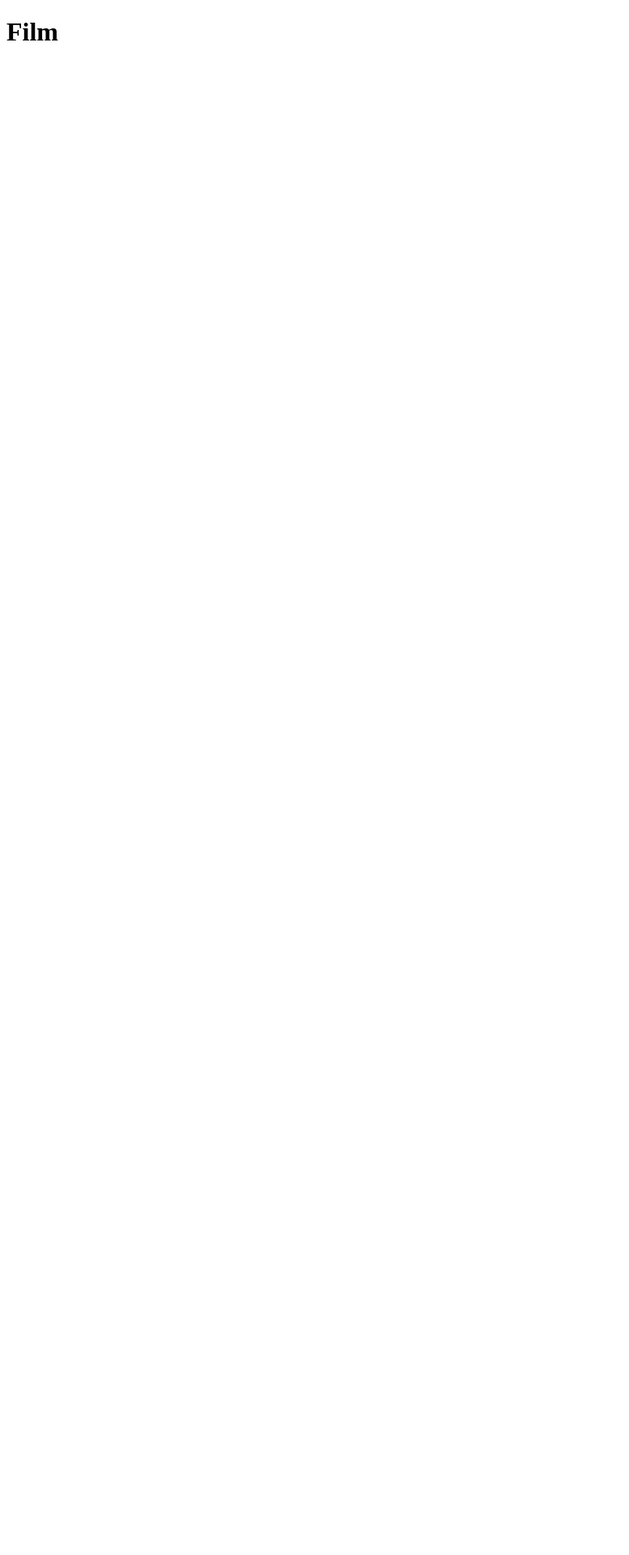
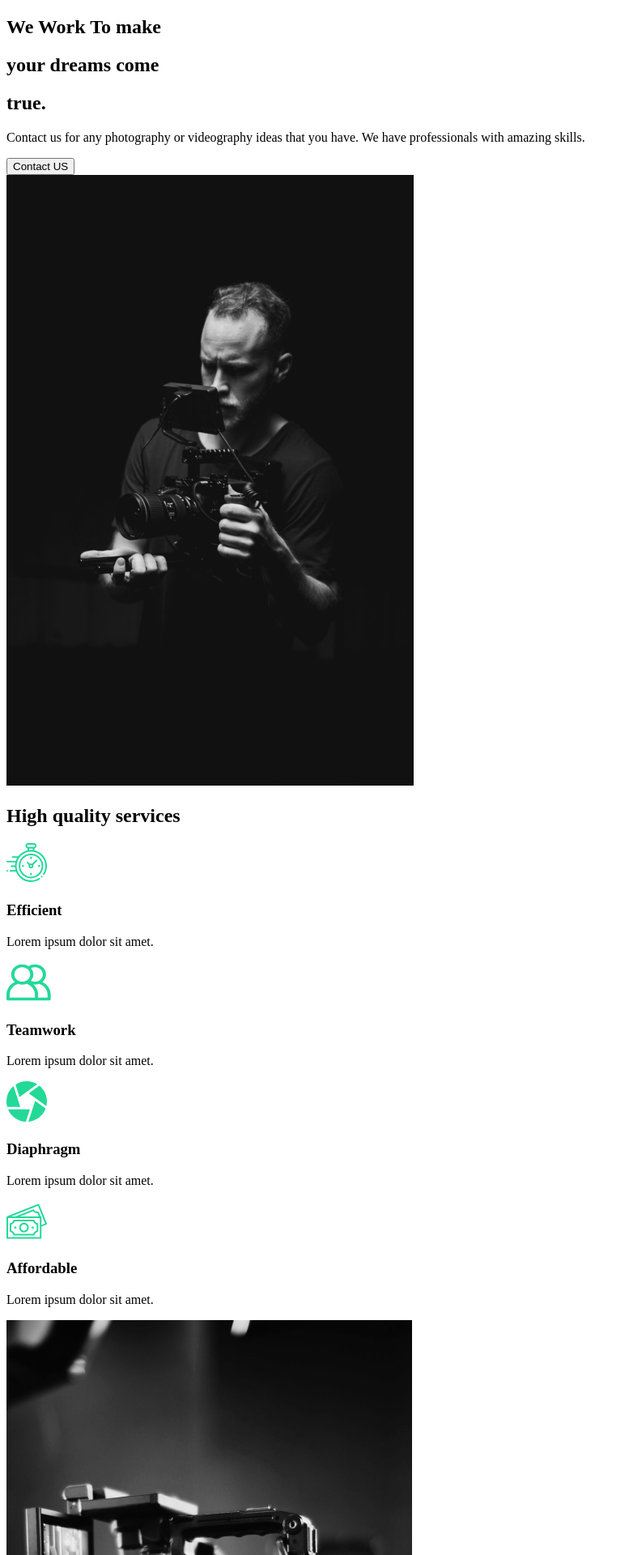
Before and after one commit to qretsar/capture, a React (Create React App) app: page / in a window 1280 px wide. Shown: the top 1920 px of the page at 81% size, without its empty margins (0-777 px from the left). Before the commit the page ends 800 px from the top, so only its background shows below. Built offline with nearby package versions, Linux system fonts and the light colour scheme.

Commit message:
Services Section added

```diff
--- a/src/App.js
+++ b/src/App.js
@@ -1,7 +1,8 @@
+import AboutUs from "./pages/AboutUs";
 function App() {
   return (
     <div className="App">
-      <h1>Film</h1>
+      <AboutUs />{" "}
     </div>
   );
 }
--- /dev/null
+++ b/src/components/AboutSection.js
@@ -0,0 +1,33 @@
+import React from "react";
+import home1 from "../img/home1.png";
+const AboutSection = () => {
+  return (
+    <div>
+      <div className="description">
+        <div className="title">
+          <div className="hide">
+            <h2>We Work To make</h2>
+          </div>
+          <div className="hide">
+            <h2>
+              your <span> dreams</span> come
+            </h2>
+          </div>
+          <div className="hide">
+            <h2>true.</h2>
+          </div>
+        </div>
+        <p>
+          Contact us for any photography or videography ideas that you have. We
+          have professionals with amazing skills.
+        </p>
+        <button>Contact US</button>
+        <div className="image">
+          <img src={home1} alt="guy with a camera" />
+        </div>
+      </div>
+    </div>
+  );
+};
+
+export default AboutSection;
--- /dev/null
+++ b/src/components/ServicesSection.jsx
@@ -0,0 +1,54 @@
+import React from "react";
+//Import Icons from
+import clock from "../img/clock.svg";
+import diaphragm from "../img/diaphragm.svg";
+import money from "../img/money.svg";
+import teamwork from "../img/teamwork.svg";
+import home2 from "../img/home2.png";
+
+const ServicesSection = () => {
+  return (
+    <div className="services">
+      <div className="description">
+        <h2>
+          High <span>quality</span> services
+        </h2>
+        <div className="cards">
+          <div className="card">
+            <div className="icon">
+              <img src={clock} alt="icon" />
+              <h3>Efficient</h3>
+            </div>
+            <p>Lorem ipsum dolor sit amet.</p>
+          </div>
+          <div className="card">
+            <div className="icon">
+              <img src={teamwork} alt="icon" />
+              <h3>Teamwork</h3>
+            </div>
+            <p>Lorem ipsum dolor sit amet.</p>
+          </div>
+          <div className="card">
+            <div className="icon">
+              <img src={diaphragm} alt="icon" />
+              <h3>Diaphragm</h3>
+            </div>
+            <p>Lorem ipsum dolor sit amet.</p>
+          </div>
+          <div className="card">
+            <div className="icon">
+              <img src={money} alt="icon" />
+              <h3>Affordable</h3>
+            </div>
+            <p>Lorem ipsum dolor sit amet.</p>
+          </div>
+        </div>
+      </div>
+      <div className="image">
+        <img src={home2} alt="" />
+      </div>
+    </div>
+  );
+};
+
+export default ServicesSection;
--- /dev/null
+++ b/src/pages/AboutUs.js
@@ -0,0 +1,14 @@
+import React from "react";
+//Page Components
+import AboutSection from "../components/AboutSection";
+import ServicesSection from "../components/ServicesSection";
+const AboutUS = () => {
+  return (
+    <>
+      <AboutSection />
+      <ServicesSection />
+    </>
+  );
+};
+
+export default AboutUS;
```
